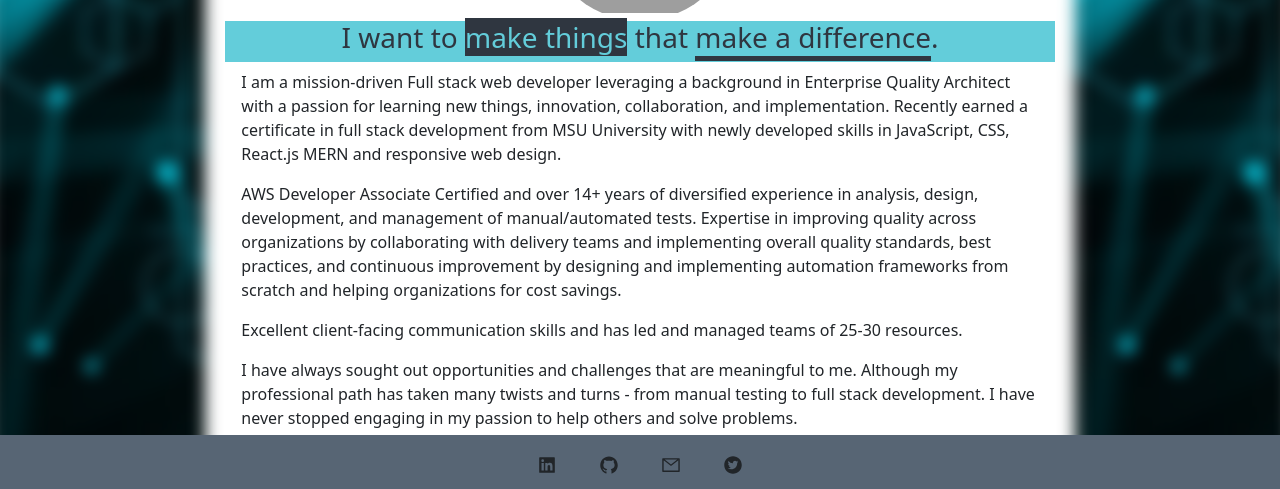
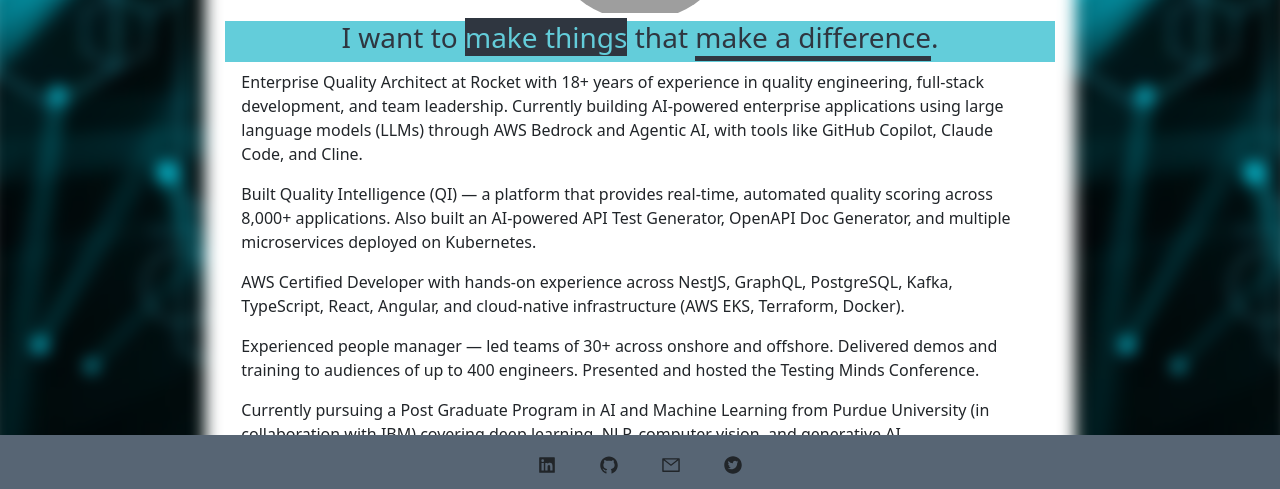
Before and after one commit to rpkrupali1/krupali_portfolio, a React (Create React App) app: page / in a window 1280 px wide. Shown: the part 309-798 px from the top of the page. Built offline with nearby package versions, Linux system fonts and the light colour scheme; grey boxes are pictures that could not be loaded.

Commit message:
new skill set from rocket

```diff
--- a/src/components/AboutMe/index.js
+++ b/src/components/AboutMe/index.js
@@ -28,41 +28,36 @@
         </div>
         <div className="container text-left">
           <p>
-            I am a mission-driven Full stack web developer leveraging a
-            background in Enterprise Quality Architect with a passion for
-            learning new things, innovation, collaboration, and implementation.
-            Recently earned a certificate in full stack development from MSU
-            University with newly developed skills in JavaScript, CSS, React.js
-            MERN and responsive web design.
+            Enterprise Quality Architect at Rocket with 18+ years of experience
+            in quality engineering, full-stack development, and team leadership.
+            Currently building AI-powered enterprise applications using large
+            language models (LLMs) through AWS Bedrock and Agentic AI, with
+            tools like GitHub Copilot, Claude Code, and Cline.
           </p>
 
           <p>
-            AWS Developer Associate Certified and over 14+ years of diversified
-            experience in analysis, design, development, and management of
-            manual/automated tests. Expertise in improving quality across
-            organizations by collaborating with delivery teams and implementing
-            overall quality standards, best practices, and continuous
-            improvement by designing and implementing automation frameworks from
-            scratch and helping organizations for cost savings.
+            Built Quality Intelligence (QI) — a platform that provides
+            real-time, automated quality scoring across 8,000+ applications.
+            Also built an AI-powered API Test Generator, OpenAPI Doc Generator,
+            and multiple microservices deployed on Kubernetes.
           </p>
 
           <p>
-            Excellent client-facing communication skills and has led and managed
-            teams of 25-30 resources.
+            AWS Certified Developer with hands-on experience across NestJS,
+            GraphQL, PostgreSQL, Kafka, TypeScript, React, Angular, and
+            cloud-native infrastructure (AWS EKS, Terraform, Docker).
           </p>
 
           <p>
-            I have always sought out opportunities and challenges that are
-            meaningful to me. Although my professional path has taken many
-            twists and turns - from manual testing to full stack development. I
-            have never stopped engaging in my passion to help others and solve
-            problems.
+            Experienced people manager — led teams of 30+ across onshore and
+            offshore. Delivered demos and training to audiences of up to 400
+            engineers. Presented and hosted the Testing Minds Conference.
           </p>
 
           <p>
-            As a web developer and quality architect, I enjoy using my obsessive
-            attention to detail, my unequivocal love for making things, and my
-            solution-driven work ethic to make a difference.
+            Currently pursuing a Post Graduate Program in AI and Machine
+            Learning from Purdue University (in collaboration with IBM) covering
+            deep learning, NLP, computer vision, and generative AI.
           </p>
         </div>
         <div className="text-center">
@@ -74,6 +69,14 @@
               <button className="button m-4 p-2" onClick={saveFile}>
                 Download My Certificate
               </button>
+            </div>
+            <div className="col-12 col-sm-5 container cert-container">
+              <p>
+                <span className="fw-bold">
+                  Post Graduate Program in AI & Machine Learning{" "}
+                </span>
+                Purdue University, in collaboration with IBM (In Progress)
+              </p>
             </div>
             <div className="col-12 col-sm-5 container cert-container">
               <p>
--- a/src/components/Resume/index.js
+++ b/src/components/Resume/index.js
@@ -1,86 +1,78 @@
 import React from "react";
-import fileSaver from "file-saver";
 
 const skills = [
   {
+    name: "AI & Agentic AI",
+    technologies:
+      "AWS Bedrock, GitHub Copilot, Claude Code, Cline, Agentic AI, MCP (Model Context Protocol), Generative AI",
+  },
+  {
+    name: "Languages",
+    technologies:
+      "TypeScript, JavaScript (ES6+), C#, Java, Python, HTML5, CSS3, SQL, GraphQL",
+  },
+  {
     name: "Frontend",
     technologies:
-      "HTML5, CSS, JQuery, Javascript, Bootstrap, React, Responsive design, Redux",
+      "Angular 17, React, Redux, Tailwind CSS, Bootstrap, Responsive Design",
   },
   {
-    name: "Backend",
+    name: "Backend & APIs",
     technologies:
-      "NodeJS, C#, Java, API, Express, ReactJS, Handlebars, Webpack, JavaScript ES6+, TypeScript",
+      "NestJS, Node.js, Express, .NET/xUnit/NUnit, REST, GraphQL, Apollo, Fastify",
   },
   {
-    name: "Database",
-    technologies: "MySQL, MongoDB, DynamoDb, GraphQL",
+    name: "Event Streaming",
+    technologies: "Apache Kafka (SASL), Event-driven Architecture",
   },
   {
-    name: "CRM",
-    technologies: "Salesforce",
+    name: "Databases",
+    technologies: "PostgreSQL, MySQL, MongoDB, DynamoDB, TypeORM",
   },
   {
-    name: "CICD",
+    name: "Test Automation",
     technologies:
-      "CircleCI, AWS, AzureDevops/ADS/TFS, Jenkins, Github, Bitbucket",
+      "Playwright, Cypress, Selenium, CodeceptJs, Provar, Copado, K6, JMeter, Stryker (Mutation Testing), Visual Regression Testing",
   },
   {
-    name: "Deployment",
-    technologies: "Heroku, AWS, Github pages",
+    name: "Test Frameworks",
+    technologies: "TestNG, JUnit, NUnit, xUnit, Cucumber, SpecFlow, Vitest, Jest",
   },
   {
-    name: "Service Virtualization",
-    technologies: "Mountebank",
+    name: "API & Contract Testing",
+    technologies:
+      "Postman, Insomnia, SoapUI, RestSharp, Rest Assured, Newman, Contract Testing",
   },
   {
-    name: "Code Quality/Security/Coverage",
-    technologies: "AppSpider, Snyk, SonarQube, Linting",
+    name: "CI/CD & DevOps",
+    technologies:
+      "GitHub Actions, CircleCI, Azure DevOps, Jenkins, Docker, Kubernetes, EKS, Helm, Terraform",
   },
   {
-    name: "Monitoring / Alerting/ Observability",
-    technologies: "Dynatrace, AlertSite, Grafana",
+    name: "Cloud & Infrastructure",
+    technologies:
+      "AWS (Bedrock, EKS, DynamoDB), Heroku, SauceLabs, BrowserStack, Rancher",
   },
   {
-    name: "Orchestration",
-    technologies: "Docker, Kubernetes, EKS, Terraform, Rancher",
+    name: "Code Quality & Security",
+    technologies: "SonarQube, Snyk, AppSpider, Linting, Code Coverage",
   },
   {
-    name: "Test Automation Tools",
-    technologies:
-      "Selenium, Cypress, CodeceptJs, Provar, Copado, Protractor, QTP/UFT, JMeter, K6",
+    name: "Observability & Reporting",
+    technologies: "ReportPortal, Dynatrace, Grafana, Splunk, AlertSite",
   },
   {
-    name: "Test Framework",
-    technologies: "TestNG, Junit, NUnit, xUnit, Cucumber, Specflow",
+    name: "CRM & Platforms",
+    technologies: "Salesforce, ServiceNow",
   },
   {
-    name: "Web Service Testing",
-    technologies: "SoapUI, Postman, RestSharp, Rest Assured",
-  },
-  {
-    name: "Test Management",
-    technologies: "MTM, Zephyr, X-ray, ADS, Test Rail",
-  },
-  {
-    name: "Defect Tracking",
-    technologies: "Bugzilla, Team Foundation Server, Jira",
-  },
-  {
-    name: "Platforms",
+    name: "Tools & Management",
     technologies:
-      "C#, Java, JavaScript, Json, Ajax, VBScript, Angular, HTML, Python, XML, Groovy",
+      "Jira, ADO, X-ray, Zephyr, Test Rail, Confluence, Git, Bitbucket",
   },
 ];
 
 const Resume = () => {
-  const saveFile = () => {
-    fileSaver.saveAs(
-      process.env.PUBLIC_URL + "/Krupali_Pilgulwar.pdf",
-      "KrupaliPilgulwar.pdf"
-    );
-  };
-
   return (
     <div className="row page-container">
       <div className="header-image col"></div>
@@ -90,9 +82,6 @@
         </div>
         <div className="container">
           <div className="text-center my-2">
-            <button className="button h3 m-4 p-4" onClick={saveFile}>
-              Download My Resume
-            </button>
           </div>
           <div>
             <h3 className="text-center fw-bold mb-4">Technical Skills</h3>
```
Also changed, not shown: 1 other file (tests, documents, lock files or other folders).
